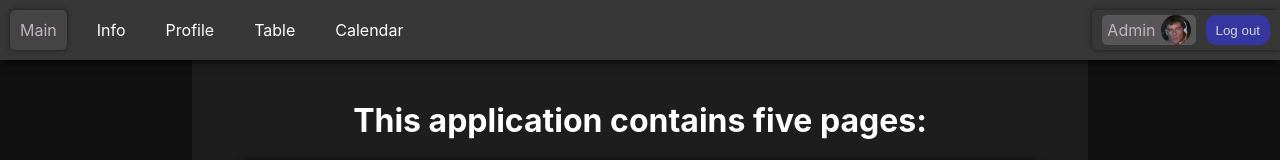
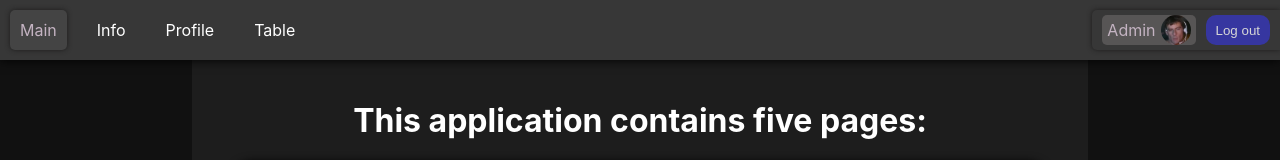
Before and after one commit to bynikitachel/test-app, a React (Create React App) app: page / in a window 1280 px wide. Shown: the top 160 px of the page. Built offline with nearby package versions, Linux system fonts and the light colour scheme; sample sign-in values are in the browser's storage.

Commit message:
removed unused code

```diff
--- a/src/components/NavBar/index.js
+++ b/src/components/NavBar/index.js
@@ -21,12 +21,7 @@ const NavBar = ({ isAdmin, setIsAdmin }) => {
                 <li><NavLink to="/">Main</NavLink></li>
                 <li><NavLink to="/info">Info</NavLink></li>
                 <li><NavLink to="/profile">Profile</NavLink></li>
-                {isAdmin &&
-                    <>
-                        <li><NavLink to="/table">Table</NavLink></li>
-                        <li><NavLink to="/calendar">Calendar</NavLink></li>
-                    </>
-                }
+                {isAdmin && <li><NavLink to="/table">Table</NavLink></li>}
             </ul>
             <div className='container-log'>
                 {isAdmin &&
```
